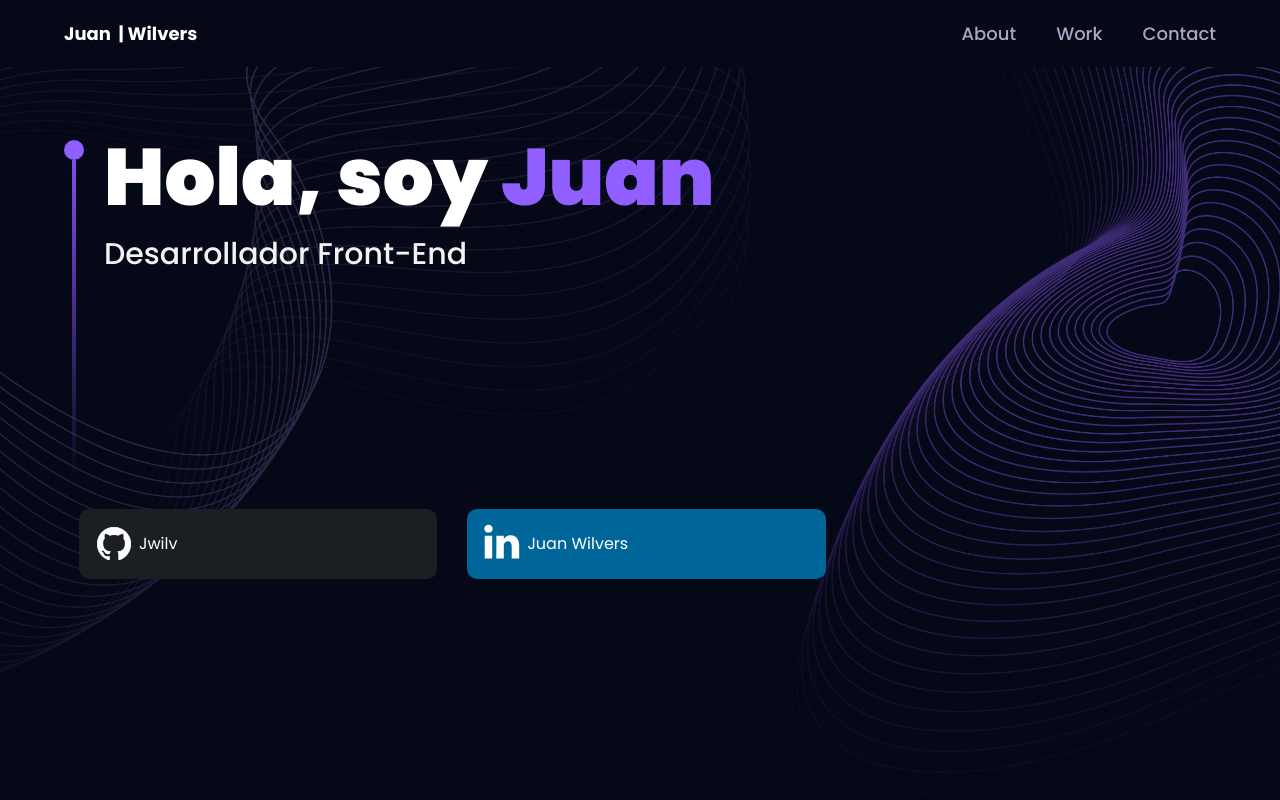
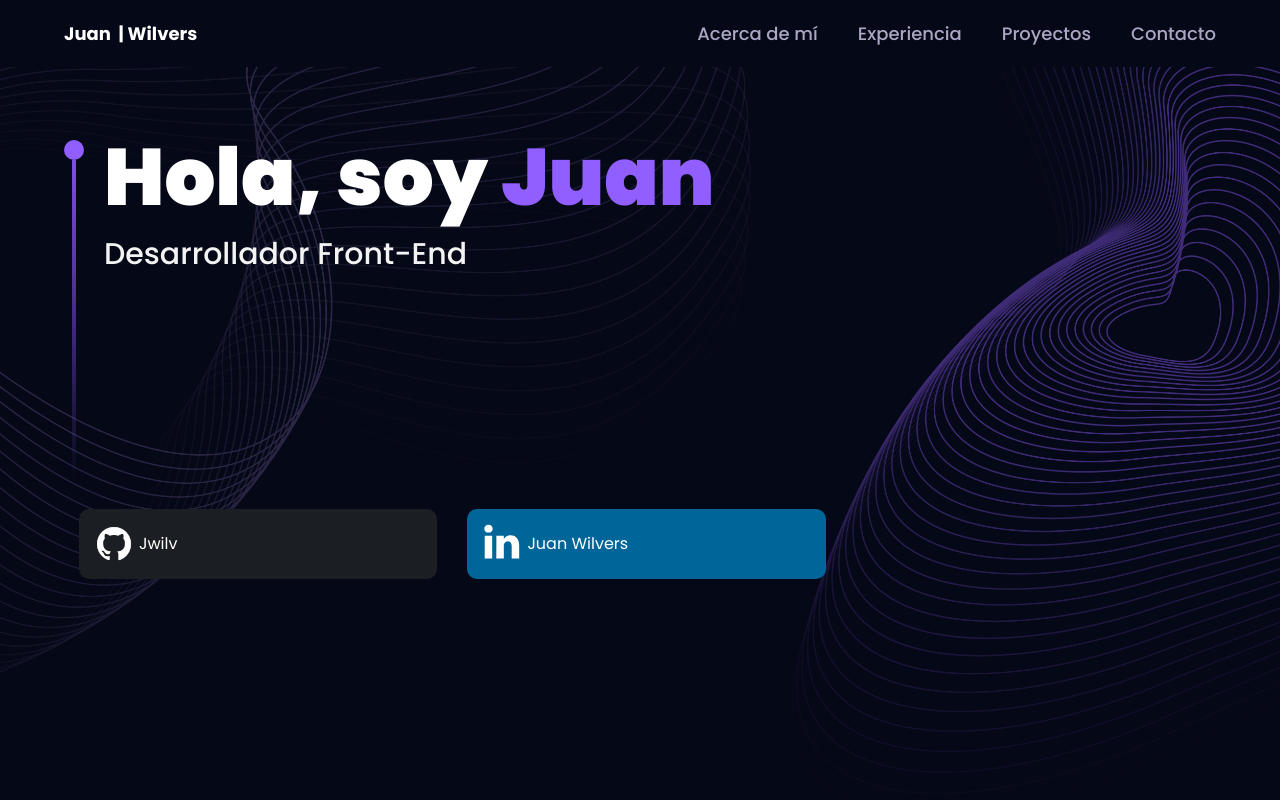
Before and after one commit to Jwilv/port-3d, a Next.js app: page / in a window 1280 px wide. Shown: the top 800 px of the page. Built offline with nearby package versions, Linux system fonts and the light colour scheme.

Commit message:
update constants

```diff
--- a/components/Experience.tsx
+++ b/components/Experience.tsx
@@ -77,7 +77,7 @@ const Experience = () => {
 
 const Wrapper = () => {
   return (
-    <StarWrapper idName='work'>
+    <StarWrapper idName='experience'>
       <Experience />
     </StarWrapper>
   )
--- a/components/Navbar.tsx
+++ b/components/Navbar.tsx
@@ -1,10 +1,12 @@
 import Link from 'next/link'
-import { useEffect, useState } from 'react'
+import { useState } from 'react'
 
 import { navLinks } from '../constants'
 import { menu, close } from '../assets'
 import { styles } from '../styles'
 import Image from 'next/image'
+
+import stylesNav from './styles.module.css'
 
 
 const Navbar = () => {
@@ -57,7 +59,7 @@ const Navbar = () => {
             }}
           />
 
-          <div className={`${!toggle ? "hidden" : "flex"} p-6 black-gradient absolute top-20 right-0 mx-4 my-2 min-w-[140px] rounded-xl z-10`}>
+          <div className={`${!toggle ? "hidden" : "flex"} ${stylesNav.menu} bg-primary`}>
           <ul className='list-none flex justify-end items-start flex-col gap-4'>
           {navLinks.map((link) => (
             <li
@@ -65,7 +67,7 @@ const Navbar = () => {
               className={`${active === link.title
                 ? "text-white"
                 : "text-secondary"
-                } font-poppins font-medium cursor-pointer text-[16px]`}
+                } font-poppins font-medium cursor-pointer text-[16px] ${stylesNav.items}`}
               onClick={() => {
                 setToggle(!toggle)
                 setActive(link.title);
--- a/components/Works.tsx
+++ b/components/Works.tsx
@@ -100,7 +100,7 @@ const Works = () => {
 
 const Wrapper = () => {
   return (
-    <StarWrapper idName='work'>
+    <StarWrapper idName='projects'>
       <Works />
     </StarWrapper>
   );
--- /dev/null
+++ b/components/styles.module.css
@@ -0,0 +1,12 @@
+.menu{
+    position: absolute;
+    top: 68px;
+    right: 0;
+    width: 150px;
+    height: 25vh;
+    align-items: center;
+}
+
+.items {
+    padding-left: 10px;
+}
--- a/constants/index.ts
+++ b/constants/index.ts
@@ -29,15 +29,19 @@ import {
   export const navLinks = [
     {
       id: "about",
-      title: "About",
+      title: "Acerca de mí",
     },
     {
-      id: "work",
-      title: "Work",
+      id: "experience",
+      title: "Experiencia",
+    },
+    {
+      id: "projects",
+      title: "Proyectos",
     },
     {
       id: "contact",
-      title: "Contact",
+      title: "Contacto",
     },
   ];
 
```
